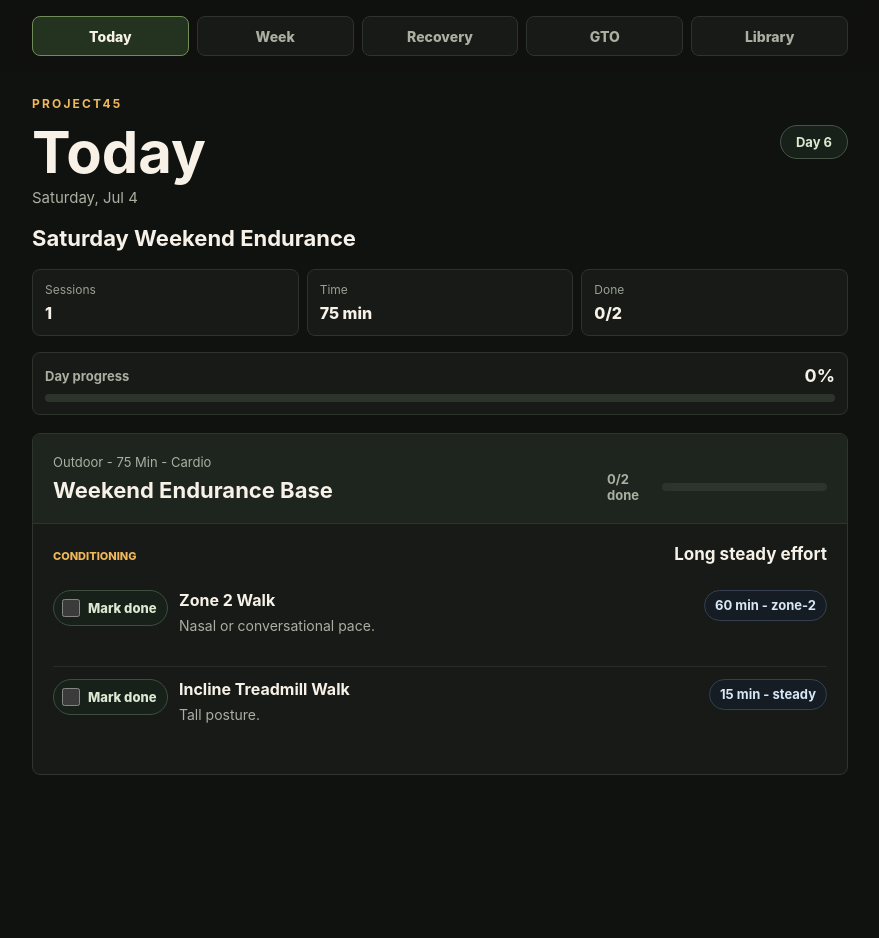
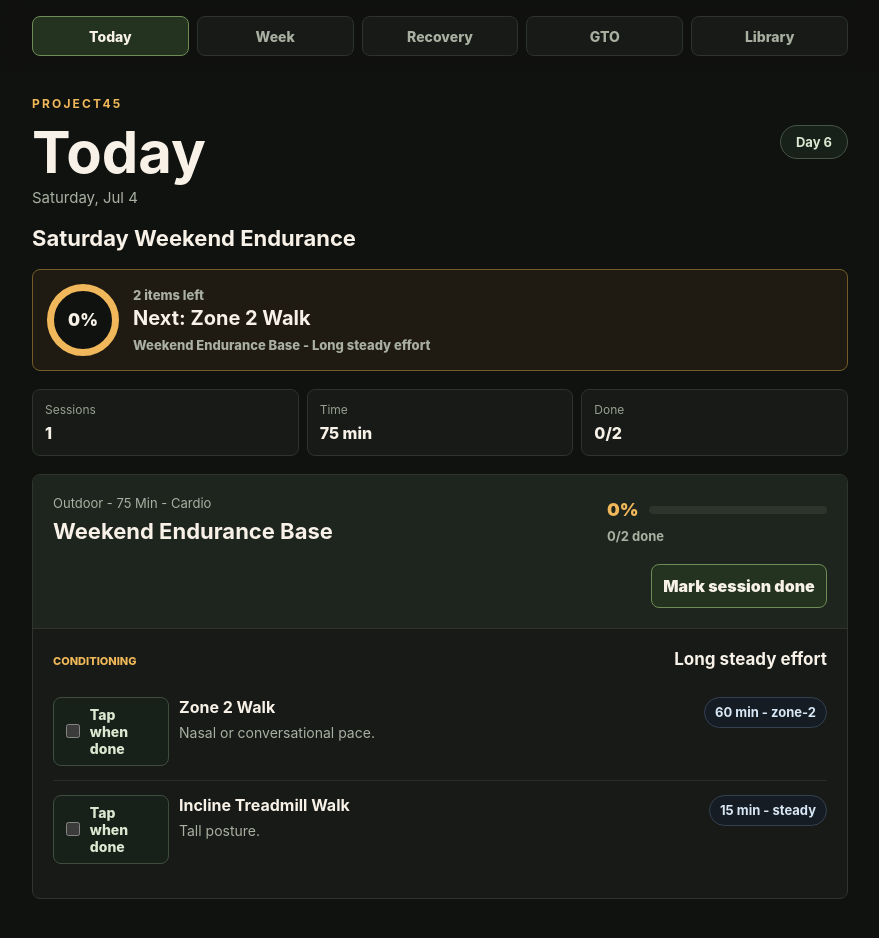
Before and after one commit to IlyaMoskva/workout-app, a React (Vite) app: page / in a window 1280 px wide. Shown: the top 938 px of the page, without its empty margins (200-1079 px from the left). Before the commit the page ends 839 px from the top, so only its background shows below. Built offline with nearby package versions, Linux system fonts and the light colour scheme.

Commit message:
mvp prepare

```diff
--- a/src/main.tsx
+++ b/src/main.tsx
@@ -417,6 +417,28 @@ const completedPrescriptionCount = (dateKey: string, trainingDay: TrainingDay, c
     0,
   );
 
+const sessionPrescriptionIds = (dateKey: string, session: WorkoutSession): string[] =>
+  session.blocks.flatMap((block) =>
+    block.prescriptions.map((prescription) => completionId(dateKey, session, block, prescription)),
+  );
+
+const sessionPrescriptionCount = (session: WorkoutSession): number =>
+  session.blocks.reduce((total, block) => total + block.prescriptions.length, 0);
+
+const completedSessionPrescriptionCount = (
+  dateKey: string,
+  session: WorkoutSession,
+  completedIds: Set<string>,
+): number =>
+  session.blocks.reduce(
+    (total, block) =>
+      total +
+      block.prescriptions.filter((prescription) =>
+        completedIds.has(completionId(dateKey, session, block, prescription)),
+      ).length,
+    0,
+  );
+
 function TodayScreen() {
   const [completedIds, setCompletedIds] = useState<Set<string>>(() => readCompletions());
   const today = useMemo(() => new Date(), []);
@@ -429,6 +451,20 @@ function TodayScreen() {
   const totalPrescriptions = trainingDayPrescriptionCount(trainingDay);
   const completedToday = completedPrescriptionCount(dateKey, trainingDay, completedIds);
   const dayProgress = totalPrescriptions > 0 ? Math.round((completedToday / totalPrescriptions) * 100) : 0;
+  const remainingToday = Math.max(totalPrescriptions - completedToday, 0);
+  const dayIsComplete = totalPrescriptions > 0 && completedToday === totalPrescriptions;
+  const nextPrescription = trainingDay.sessions
+    .flatMap((session) =>
+      session.blocks.flatMap((block) =>
+        block.prescriptions.map((prescription) => ({
+          block,
+          exercise: resolveExercise(prescription),
+          id: completionId(dateKey, session, block, prescription),
+          session,
+        })),
+      ),
+    )
+    .find((item) => !completedIds.has(item.id));
 
   useEffect(() => {
     writeCompletions(completedIds);
@@ -448,6 +484,24 @@ function TodayScreen() {
     });
   };
 
+  const setSessionCompletion = (session: WorkoutSession, shouldComplete: boolean): void => {
+    const ids = sessionPrescriptionIds(dateKey, session);
+
+    setCompletedIds((currentIds) => {
+      const nextIds = new Set(currentIds);
+
+      for (const id of ids) {
+        if (shouldComplete) {
+          nextIds.add(id);
+        } else {
+          nextIds.delete(id);
+        }
+      }
+
+      return nextIds;
+    });
+  };
+
   return (
     <>
       <header className="today-header">
@@ -460,6 +514,16 @@ function TodayScreen() {
           <div className="day-pill">Day {trainingDay.dayIndex}</div>
         </div>
         <p className="day-title">{trainingDay.title}</p>
+        <section className={`today-command${dayIsComplete ? ' is-complete' : ''}`} aria-label="Today progress">
+          <div className="today-progress-ring" aria-hidden="true">
+            {dayProgress}%
+          </div>
+          <div className="today-command-copy">
+            <p>{dayIsComplete ? 'Day complete' : `${remainingToday} item${remainingToday === 1 ? '' : 's'} left`}</p>
+            <h2>{nextPrescription ? `Next: ${nextPrescription.exercise?.name ?? nextPrescription.id}` : 'Everything is done'}</h2>
+            <span>{nextPrescription ? `${nextPrescription.session.title} - ${nextPrescription.block.name}` : 'Nice work today.'}</span>
+          </div>
+        </section>
         <dl className="summary-strip">
           <div>
             <dt>Sessions</dt>
@@ -476,31 +540,17 @@ function TodayScreen() {
             </dd>
           </div>
         </dl>
-        <section className="day-progress" aria-label="Total day progress">
-          <div>
-            <span>Day progress</span>
-            <strong>{dayProgress}%</strong>
-          </div>
-          <progress value={completedToday} max={totalPrescriptions}>
-            {dayProgress}%
-          </progress>
-        </section>
       </header>
 
       <section className="session-list" aria-label="Today's sessions">
         {trainingDay.sessions.map((session) => {
-          const sessionTotal = session.blocks.reduce((total, block) => total + block.prescriptions.length, 0);
-          const sessionDone = session.blocks.reduce(
-            (total, block) =>
-              total +
-              block.prescriptions.filter((prescription) =>
-                completedIds.has(completionId(dateKey, session, block, prescription)),
-              ).length,
-            0,
-          );
+          const sessionTotal = sessionPrescriptionCount(session);
+          const sessionDone = completedSessionPrescriptionCount(dateKey, session, completedIds);
+          const sessionProgress = sessionTotal > 0 ? Math.round((sessionDone / sessionTotal) * 100) : 0;
+          const sessionIsComplete = sessionTotal > 0 && sessionDone === sessionTotal;
 
           return (
-            <article className="session-panel" key={session.id}>
+            <article className={`session-panel${sessionIsComplete ? ' is-complete' : ''}`} key={session.id}>
               <div className="session-heading">
                 <div>
                   <p className="session-meta">
@@ -509,13 +559,22 @@ function TodayScreen() {
                   <h2>{session.title}</h2>
                 </div>
                 <div className="session-progress" aria-label={`${session.title} progress`}>
-                  <span>
-                    {sessionDone}/{sessionTotal} done
-                  </span>
+                  <span>{sessionProgress}%</span>
                   <progress value={sessionDone} max={sessionTotal}>
                     {sessionDone} of {sessionTotal}
                   </progress>
+                  <strong>
+                    {sessionDone}/{sessionTotal} done
+                  </strong>
                 </div>
+              </div>
+              <div className="session-actions">
+                <button
+                  onClick={() => setSessionCompletion(session, !sessionIsComplete)}
+                  type="button"
+                >
+                  {sessionIsComplete ? 'Clear session' : 'Mark session done'}
+                </button>
               </div>
 
               <div className="block-list">
@@ -535,7 +594,7 @@ function TodayScreen() {
                         const isDone = completedIds.has(id);
 
                         return (
-                          <li className="prescription-row" key={id}>
+                          <li className={`prescription-row${isDone ? ' is-done' : ''}`} key={id}>
                             <label className="completion-control">
                               <input
                                 aria-label={`Mark ${exercise?.name ?? prescription.exerciseId} done`}
@@ -543,7 +602,7 @@ function TodayScreen() {
                                 onChange={() => toggleCompletion(id)}
                                 type="checkbox"
                               />
-                              <span>{isDone ? 'Done' : 'Mark done'}</span>
+                              <span>{isDone ? 'Done' : 'Tap when done'}</span>
                             </label>
                             <div>
                               <h4>{exercise?.name ?? prescription.exerciseId}</h4>
--- a/src/styles.css
+++ b/src/styles.css
@@ -120,6 +120,58 @@ h1 {
   font-weight: 700;
 }
 
+.today-command {
+  display: grid;
+  grid-template-columns: 72px minmax(0, 1fr);
+  gap: 14px;
+  align-items: center;
+  margin-top: 18px;
+  border: 1px solid #735a27;
+  border-radius: 8px;
+  background: #201b12;
+  padding: 14px;
+}
+
+.today-command.is-complete {
+  border-color: #6f8c56;
+  background: #182119;
+}
+
+.today-progress-ring {
+  display: grid;
+  place-items: center;
+  width: 72px;
+  aspect-ratio: 1;
+  border: 7px solid #f0b85a;
+  border-radius: 50%;
+  color: #f7f1e8;
+  background: #10120f;
+  font-size: 17px;
+  font-weight: 900;
+}
+
+.today-command.is-complete .today-progress-ring {
+  border-color: #8fbf6a;
+}
+
+.today-command-copy {
+  min-width: 0;
+}
+
+.today-command-copy p,
+.today-command-copy span {
+  margin: 0;
+  color: #a9b0a2;
+  font-size: 13px;
+  font-weight: 800;
+}
+
+.today-command-copy h2 {
+  margin: 4px 0;
+  font-size: 20px;
+  line-height: 1.15;
+}
+
 .summary-strip {
   display: grid;
   grid-template-columns: repeat(3, 1fr);
@@ -224,11 +276,50 @@ progress::-moz-progress-bar {
 }
 
 .session-progress {
+  display: grid;
+  grid-template-columns: auto minmax(0, 1fr);
+  gap: 8px 10px;
+  align-items: center;
   min-width: 0;
 }
 
-.session-progress progress {
-  max-width: 180px;
+.session-progress span {
+  color: #f0b85a;
+  font-size: 18px;
+  font-weight: 900;
+}
+
+.session-progress strong {
+  grid-column: 1 / -1;
+  color: #a9b0a2;
+  font-size: 13px;
+}
+
+.session-actions {
+  padding: 0 16px 16px;
+  background: #1e241e;
+}
+
+.session-actions button {
+  width: 100%;
+  min-height: 44px;
+  border: 1px solid #6f8c56;
+  border-radius: 8px;
+  color: #f7f1e8;
+  background: #23331f;
+  font: inherit;
+  font-weight: 900;
+}
+
+.session-panel.is-complete .session-heading,
+.session-panel.is-complete .session-actions {
+  background: #182119;
+}
+
+.session-panel.is-complete .session-actions button {
+  border-color: #465446;
+  color: #dce8d1;
+  background: #171a16;
 }
 
 h2,
@@ -286,12 +377,28 @@ h3 {
   grid-template-columns: minmax(0, 1fr);
   gap: 10px;
   min-height: 88px;
-  padding: 12px 0;
+  padding: 14px 0;
   border-top: 1px solid #282e27;
 }
 
 .prescription-row:first-child {
   border-top: 0;
+}
+
+.prescription-row.is-done {
+  opacity: 0.78;
+}
+
+.prescription-row.is-done h4 {
+  color: #c7d9bd;
+  text-decoration: line-through;
+  text-decoration-thickness: 2px;
+}
+
+.prescription-row.is-done .dose-pill {
+  border-color: #486341;
+  color: #dce8d1;
+  background: #1b2719;
 }
 
 h4 {
@@ -321,21 +428,22 @@ h4 {
 .completion-control {
   display: inline-flex;
   align-items: center;
-  gap: 8px;
-  width: fit-content;
-  min-height: 36px;
+  justify-content: center;
+  gap: 10px;
+  width: 100%;
+  min-height: 48px;
   border: 1px solid #3f4d3f;
-  border-radius: 999px;
-  padding: 6px 10px 6px 8px;
+  border-radius: 8px;
+  padding: 8px 12px;
   color: #dce8d1;
   background: #182119;
-  font-size: 13px;
+  font-size: 14px;
   font-weight: 800;
 }
 
 .completion-control input {
-  width: 18px;
-  height: 18px;
+  width: 22px;
+  height: 22px;
   margin: 0;
   accent-color: #f0b85a;
 }
@@ -966,9 +1074,24 @@ h4 {
     align-items: end;
   }
 
+  .session-actions {
+    display: flex;
+    justify-content: flex-end;
+    padding: 0 20px 20px;
+  }
+
+  .session-actions button {
+    width: auto;
+    min-width: 176px;
+  }
+
   .prescription-row {
     grid-template-columns: 116px minmax(0, 1fr) auto;
     align-items: start;
+  }
+
+  .completion-control {
+    width: fit-content;
   }
 
   .filter-grid {
```
Also changed, not shown: 1 other file (tests, documents, lock files or other folders).
